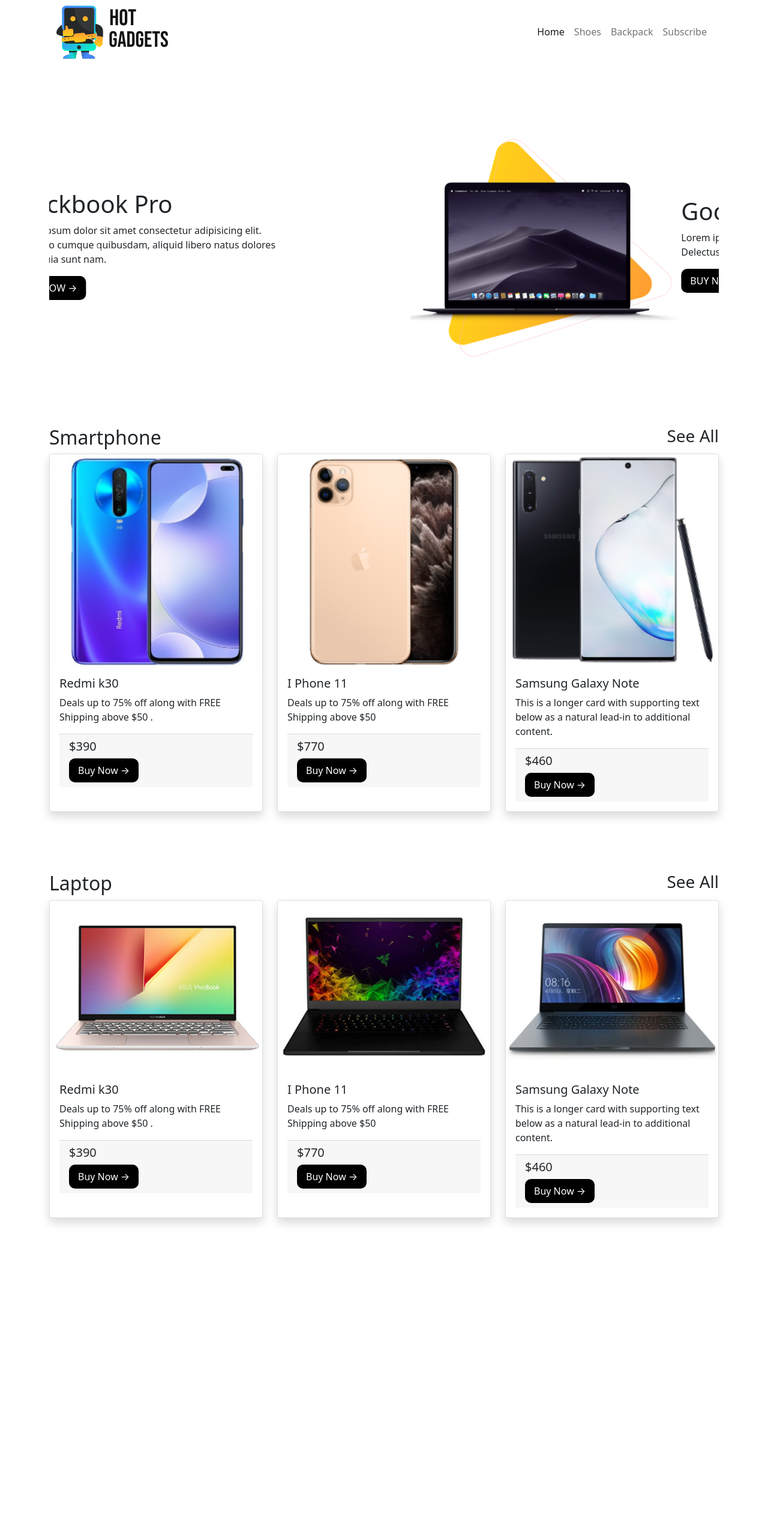
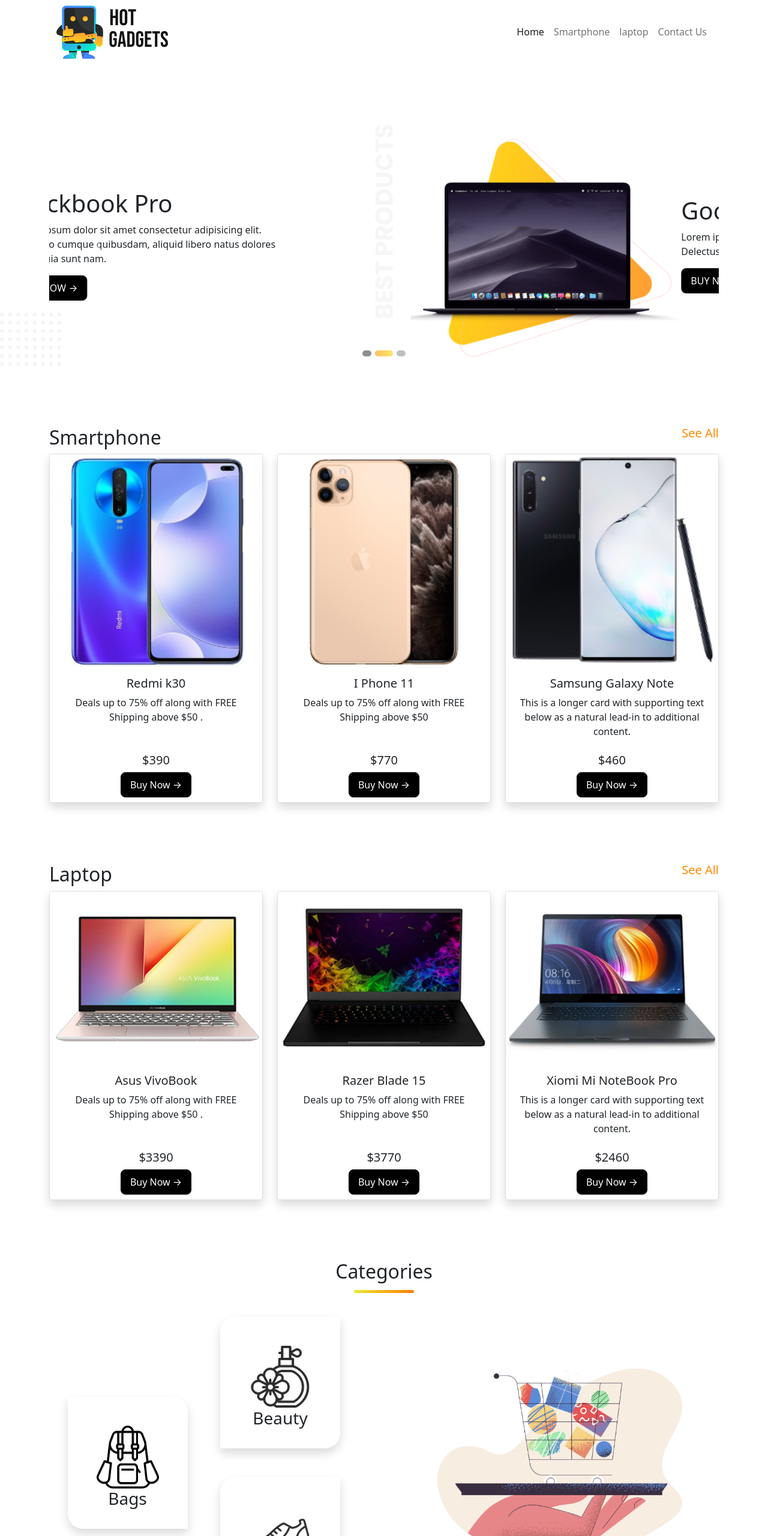
Before and after one commit to rashedrk/hot-gadgets, a plain HTML site: page index.html in a window 1280 px wide. Shown: the top 2560 px of the page at 60% size. Before the commit the page ends 2130 px from the top, so only its background shows below. Drawn offline with nearby package versions, Linux system fonts and the light colour scheme.

Commit message:
all work completed

```diff
--- a/index.html
+++ b/index.html
@@ -25,9 +25,9 @@
                           <div class="collapse navbar-collapse" id="navbarNavAltMarkup">
                             <div class="navbar-nav">
                               <a class="nav-link active" aria-current="page" href="#">Home</a>
-                              <a class="nav-link" href="#shoes">Shoes</a>
-                              <a class="nav-link" href="#backpack">Backpack</a>
-                              <a class="nav-link" href="#sub">Subscribe</a>
+                              <a class="nav-link" href="#smartphone">Smartphone</a>
+                              <a class="nav-link" href="#laptop">laptop</a>
+                              <a class="nav-link" href="#">Contact Us</a>
                             </div>
                           </div>
                       </div>
@@ -35,17 +35,17 @@
                   </nav>
             </div>
     </header>
-    <section>
+    <section class="product-highlight">
         <div class="container">
-            <div id="carouselExampleIndicators" class="carousel slide bg-color  " data-bs-ride="carousel">
-                <div class="carousel-indicators">
-                    <div data-bs-target="#carouselExampleIndicators" data-bs-slide-to="0" class="active" aria-current="true" aria-label="Slide 1">
-                    </div>
-                    <div data-bs-target="#carouselExampleIndicators" data-bs-slide-to="1" aria-label="Slide 2">
-                    </div>
-                    <div data-bs-target="#carouselExampleIndicators" data-bs-slide-to="2" aria-label="Slide 3">
-                    </div>
-                  </div>
+            <div id="carouselExampleIndicators" class="carousel slide" data-bs-ride="carousel">
+                <ol class="carousel-indicators">
+                    <li data-bs-target="#carouselExampleIndicators" data-bs-slide-to="0" class="active" aria-current="true" >
+                    </li>
+                    <li data-bs-target="#carouselExampleIndicators" data-bs-slide-to="1" >
+                    </li>
+                    <li data-bs-target="#carouselExampleIndicators" data-bs-slide-to="2" >
+                    </li>
+                  </ol>
                 <div class="carousel-inner">
                   <div class="carousel-item active">
                     <div class="row d-flex align-items-center justify-content-between ">
@@ -97,24 +97,25 @@
               </div>
         </div>
     </section>
-    <section>
-        <div class="container " id="smartphone">
+    <section id="smartphone">
+        <div class="container " >
             <div class="d-flex justify-content-between">
                 <h2>Smartphone</h2>
-                <h3>See All</h3>
+                <a class="see-all-button" href="#"><h5>See All</h5></a>
             </div>
             <div class="row row-cols-1  row-cols-md-3 g-4">
                 <div class="col">
-                    <div class="card h-100 shadow">
+                    <div class="card h-100 shadow ">
                         <img src="images/phone/phone-1.png" class="card-img-top" alt="...">
                         <div class="card-body">
                           <h5 class="card-title">Redmi k30</h5>
 
                           <p class="card-text">Deals up to 75% off along with FREE Shipping above $50 .</p>
+
+                        </div>
                         <div class="card-footer">
                           <h5>$390</h5>
                         <button class="button-buy-now">Buy Now →</button>
-                          </div>
                       </div>
                       </div>
                 </div>
@@ -125,10 +126,11 @@
                     <h5 class="card-title">I Phone 11</h5>
 
                     <p class="card-text">Deals up to 75% off along with FREE Shipping above $50</p>
+
+                  </div>
                   <div class="card-footer">
                     <h5>$770</h5>
                  <button class="button-buy-now">Buy Now →</button>
-                    </div>
                 </div>
                 </div>
               </div>
@@ -138,7 +140,7 @@
                   <div class="card-body">
                     <h5 class="card-title">Samsung Galaxy Note</h5>
                     <p class="card-text">This is a longer card with supporting text below as a natural lead-in to additional content.</p>
-
+                  </div>
                   <div class="card-footer">
                     <h5>$460</h5>
                   <button class="button-buy-now">Buy Now →</button>
@@ -147,26 +149,26 @@
               </div>
             </div>
           </div>
-          </div>
     </section>
-    <section>
-        <div class="container " id="smartphone">
+    <section  id="laptop">
+        <div class="container ">
             <div class="d-flex justify-content-between">
                 <h2>Laptop</h2>
-                <h3>See All</h3>
+                <a class="see-all-button" href="#"><h5>See All</h5></a>
             </div>
             <div class="row row-cols-1  row-cols-md-3 g-4">
                 <div class="col">
                     <div class="card h-100 shadow">
                         <img src="images/laptop/product-1.png" class="card-img-top" alt="...">
                         <div class="card-body">
-                          <h5 class="card-title">Redmi k30</h5>
+                          <h5 class="card-title">Asus VivoBook</h5>
 
                           <p class="card-text">Deals up to 75% off along with FREE Shipping above $50 .</p>
+
+                        </div>
                         <div class="card-footer">
-                              <h5>$390</h5>
+                          <h5>$3390</h5>
                         <button class="button-buy-now">Buy Now →</button>
-                          </div>
                       </div>
                       </div>
                 </div>
@@ -174,13 +176,13 @@
                 <div class="card h-100 shadow">
                   <img src="images/laptop/product-2.png" class="card-img-top" alt="...">
                   <div class="card-body">
-                    <h5 class="card-title">I Phone 11</h5>
+                    <h5 class="card-title">Razer Blade 15</h5>
 
                     <p class="card-text">Deals up to 75% off along with FREE Shipping above $50</p>
+                  </div>
                   <div class="card-footer">
-                        <h5>$770</h5>
+                    <h5>$3770</h5>
                  <button class="button-buy-now">Buy Now →</button>
-                    </div>
                 </div>
                 </div>
               </div>
@@ -188,19 +190,48 @@
                 <div class="card h-100 shadow">
                   <img src="images/laptop/product-3.png" class="card-img-top" alt="...">
                   <div class="card-body">
-                    <h5 class="card-title">Samsung Galaxy Note</h5>
+                    <h5 class="card-title">Xiomi Mi NoteBook Pro</h5>
                     <p class="card-text">This is a longer card with supporting text below as a natural lead-in to additional content.</p>
-
+                  </div>
                   <div class="card-footer">
-                        <h5>$460</h5>
+                    <h5>$2460</h5>
                   <button class="button-buy-now">Buy Now →</button>
                 </div>
                 </div>
               </div>
             </div>
           </div>
+    </section >
+    <footer>
+      <div class="container">
+        <div class="cat d-flex justify-content-center  mb-5">
+          <h2>Categories</h2>
+          <h4>   </h4>
         </div>
-    </section>
+        <div class="row d-flex  align-items-center">
+          <div class="col-md-3 d-flex justify-content-center">
+            <div class="cat-item1 shadow p-5">
+              <img src="images/Categories/bag.png" alt="">
+              <h3>Bags</h3>
+            </div>
+          </div>
+          <div class="col-md-3">
+            <div class="cat-item2 shadow p-5 mb-5">
+              <img src="images/Categories/perfume.png" alt="">
+              <h3>Beauty</h3>
+            </div>
+            <div class="cat-item2 shadow p-5">
+              <img src="images/Categories/shoe.png" alt="">
+              <h3>Shoes</h3>
+            </div>
+
+          </div>
+          <div class="cat-bg col-md-6">
+            <img src="images/Categories/pale-order.png" alt="">
+          </div>
+        </div>
+      </div>
+    </footer>
     <script src="https://cdn.jsdelivr.net/npm/bootstrap@5.1.3/dist/js/bootstrap.bundle.min.js" integrity="sha384-ka7Sk0Gln4gmtz2MlQnikT1wXgYsOg+OMhuP+IlRH9sENBO0LRn5q+8nbTov4+1p" crossorigin="anonymous"></script>
 </body>
 </html>
--- a/style.css
+++ b/style.css
@@ -5,15 +5,83 @@
     background-color: black;
     color: white;
     border: none;
-    border-radius: 10px;
+    border-radius: 8px;
     padding: 8px 15px;
+    border: 1px solid black;
+}
+.button-buy-now:hover{
+
+    color: black;
+    background-color: white;
+}
+.product-highlight{
+background-image: url(images/bg-2.png);
+background-repeat: no-repeat;
+background-position-x: left;
+background-position-y: bottom;
+background-size: 8%;
+}
+.product-highlight .container{
+    background-image: url(images/bg-1.png);
+    background-repeat: no-repeat;
+    background-position-x: center;
+    background-size: 5%;
+}
+#carouselExampleIndicators ol.carousel-indicators .active{
+    background-image: linear-gradient(to right, rgb(255, 153, 0), rgb(255, 217, 0));
+    width: 30px;
+}
+#carouselExampleIndicators li {
+    background-color: gray;
+    height: 10px;
+    width: 15px;
+    border-radius: 15px;
+    border: none;
+
+}
+.card{
+    text-align: center;
+}
+.card .card-footer{
+    border-top: none;
+    background-color: white;
+}
+.see-all-button{
+    text-decoration: none;
+    color: rgb(255, 136, 0);
+}
+.see-all-button:hover{
+    color: rgba(253, 139, 8, 0.726);
+    text-decoration: underline;
+}
+.cat h4{
+    background-image: linear-gradient(to left, rgb(255, 123, 0),rgb(233, 233, 54));
+    width: 100px;
+    height: 5px;
+    border-radius: 20px;
+    position: absolute ;
+    margin-top: 50px;
+
+}
+.cat-item1, .cat-item2{
+    width: 200px;
+    height: 220px;
+}
+.cat-item1 img, .cat-item2 img{
+    width: 100%;
+}
+.cat-item1 h3, .cat-item2 h3{
+    text-align: center;
+}
+.cat-bg img{
+    width: 100%;
 }
 
-.carousel-indicators div{
- width: 10px;
- height: 7px;
- border-radius: 6px;
- background-color: rgb(247, 7, 7);
- margin: 10px 3px;
-
+.cat-item1{
+    border-top-right-radius: 25px;
+    border-bottom-left-radius: 25px;
 }
+.cat-item2{
+    border-top-left-radius: 25px;
+    border-bottom-right-radius: 25px;
+}
```
Lines whose indentation alone changed are shown as unchanged.
